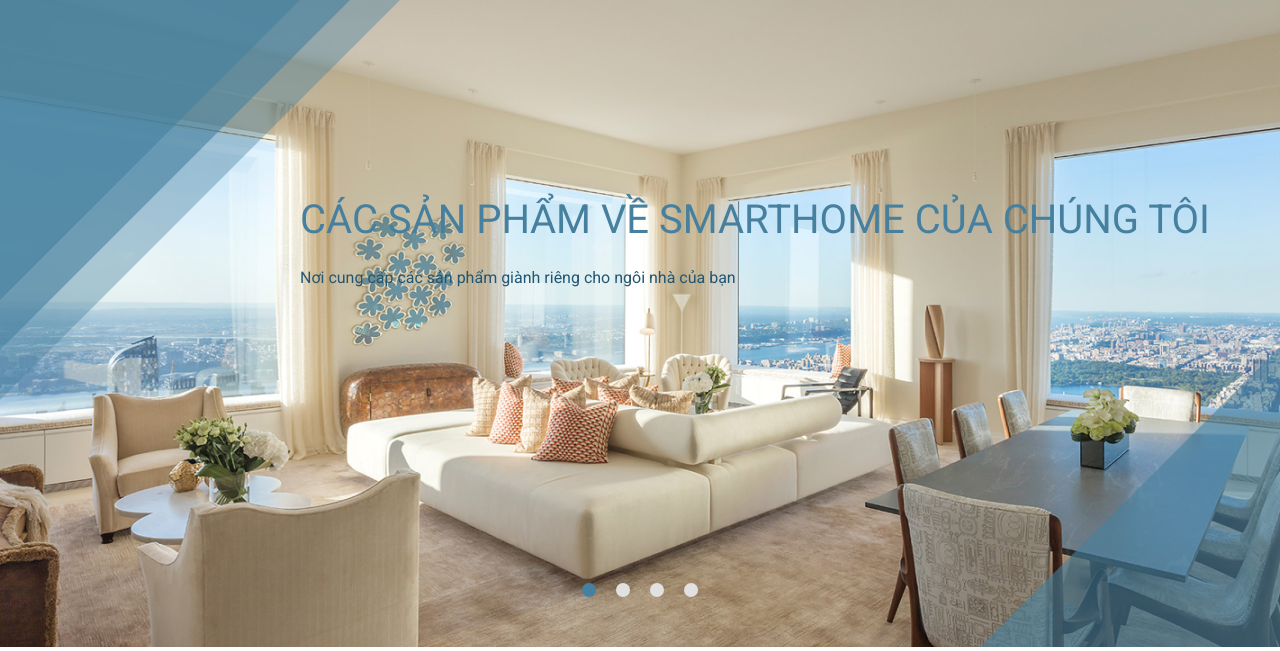
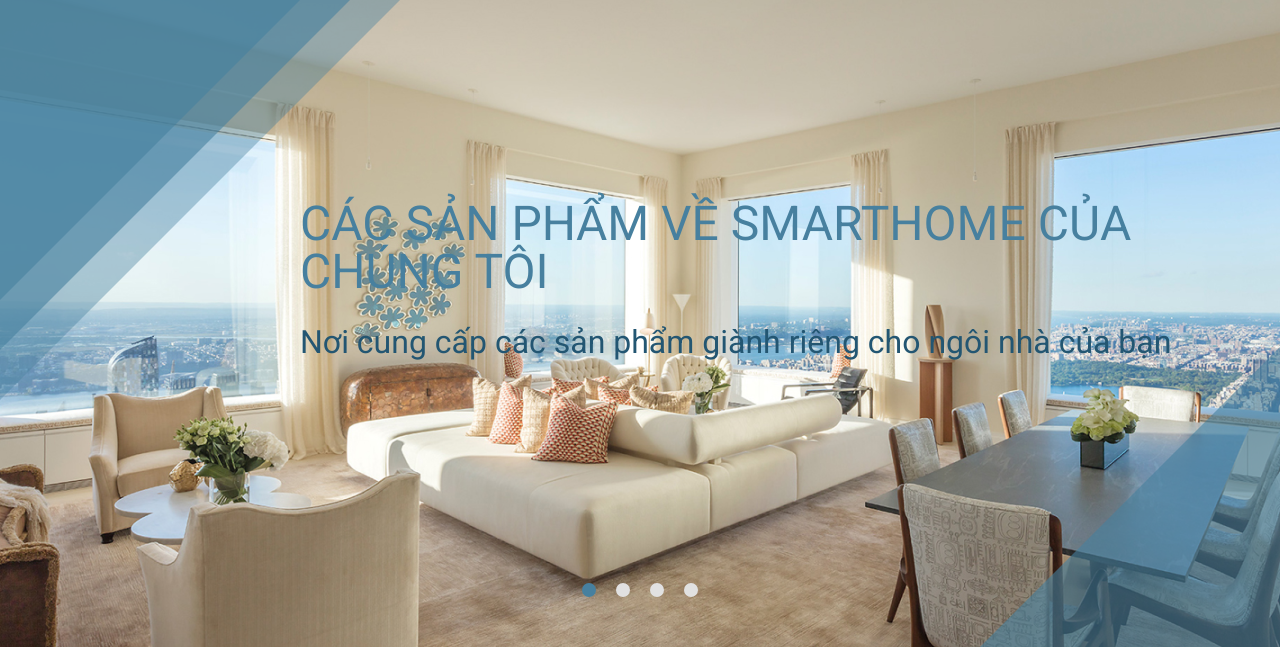
Before and after one commit to lelong1210/startUp, a PHP site: page /startUp/gioithieu in a window 1280 px wide. Shown: the part 90-741 px from the top of the page. Run offline with PHP 8.4, Linux system fonts and the light colour scheme.

Commit message:
add all file

```diff
--- a/public/css/main.css
+++ b/public/css/main.css
@@ -410,10 +410,12 @@ body {
           left: 300px; }
           .section_content .section_content--1 .container-edit .box_main_slide .box__slide .container_part__edit h1 {
             color: #47809f;
-            font-size: 2.5rem;
+            font-size: 3rem;
             margin-bottom: 30px; }
           .section_content .section_content--1 .container-edit .box_main_slide .box__slide .container_part__edit p {
-            color: #235672; }
+            color: #235672;
+            font-size: 2rem;
+          }
       .section_content .section_content--1 .container-edit .box_main_slide .slick-dots {
         position: absolute;
         bottom: 50px;
```
